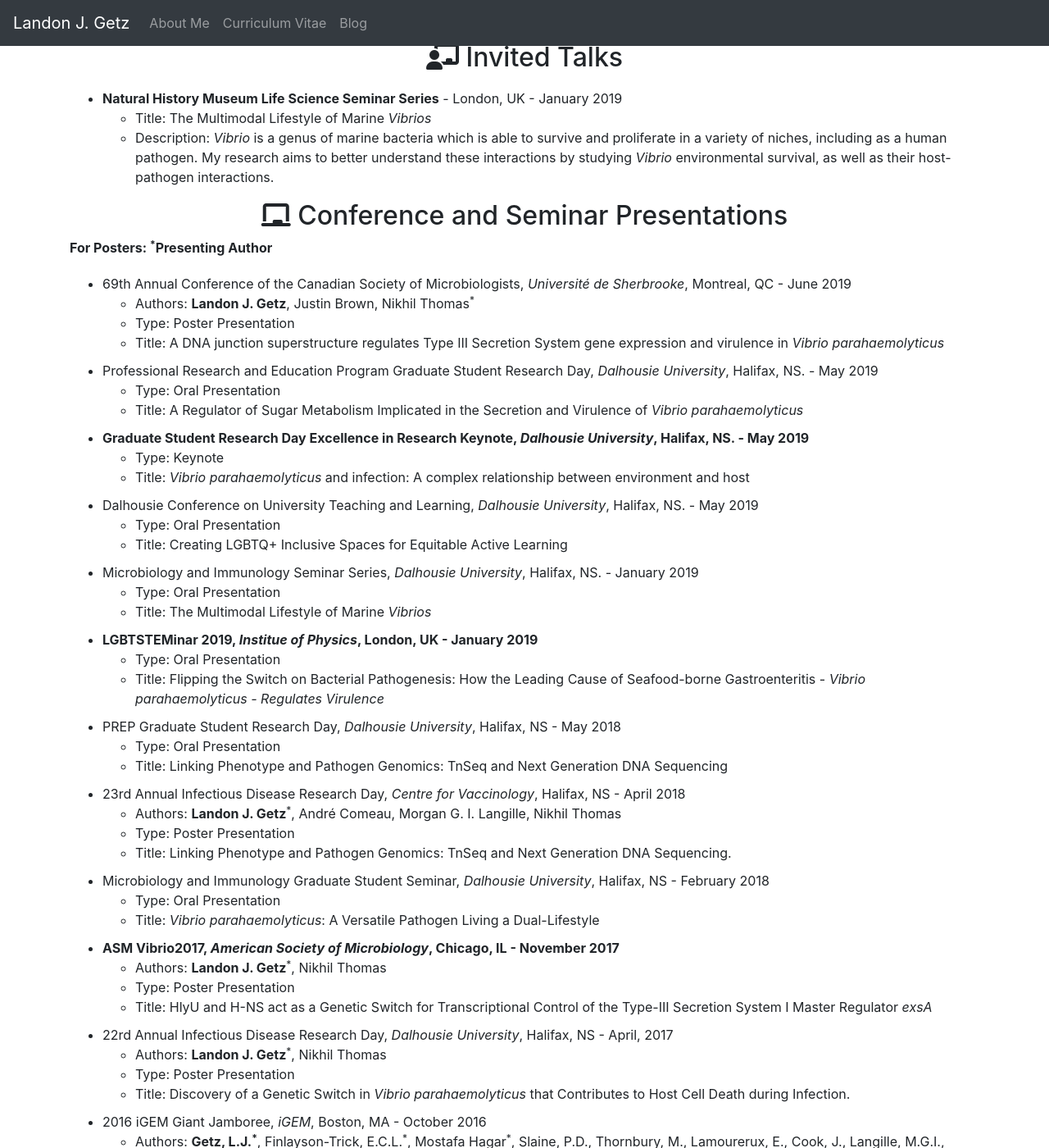
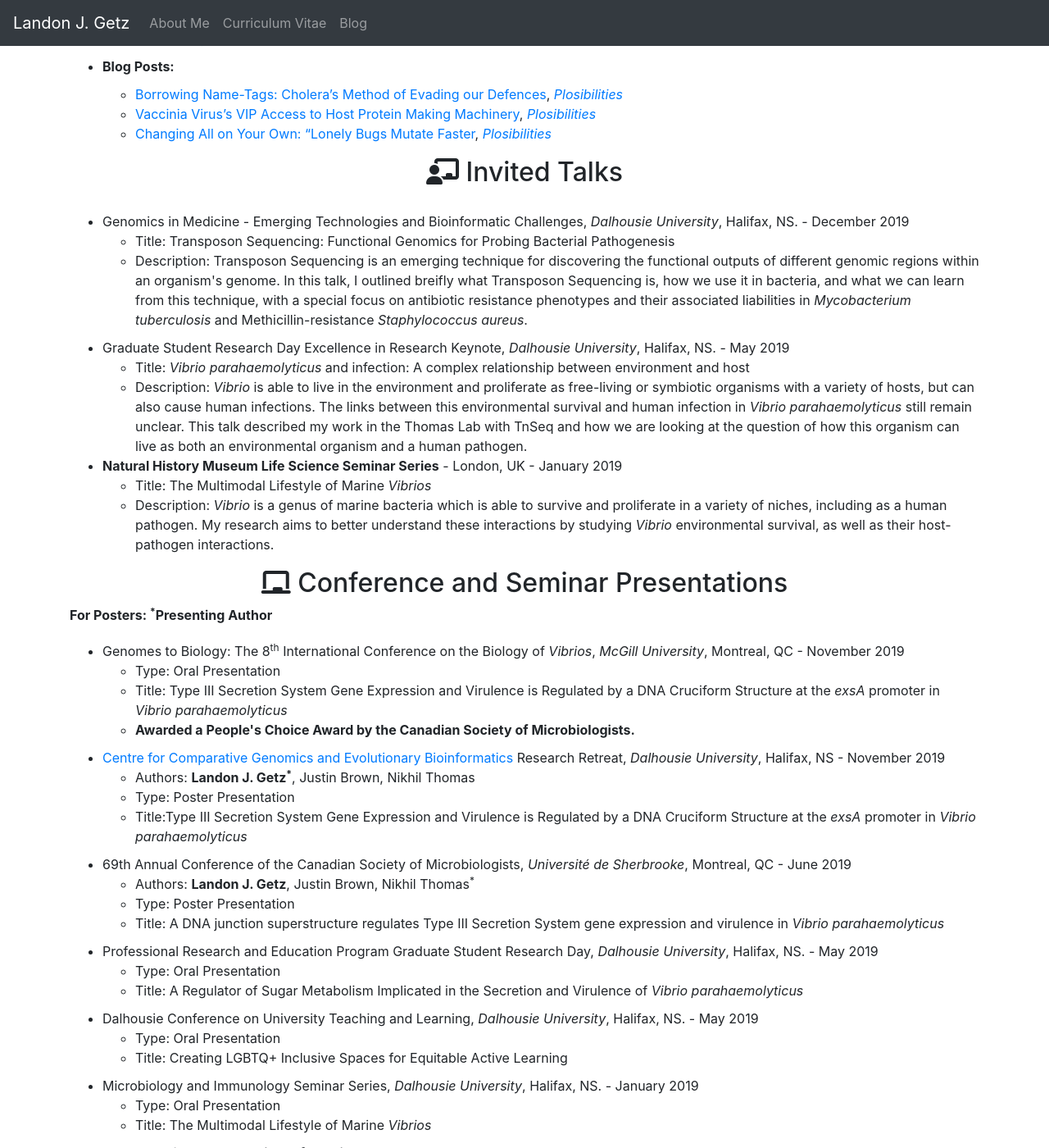
Before and after one commit to LandonGetz/OldCVWebsite, a Jekyll site: the page built from index.md, in a window 1280 px wide and 1400 px high, scrolled down 3837 px. Shown: the whole window at 82% size. Built offline with Jekyll 4.4.1, drawn with Linux system fonts in a browser that asks for light colours; nearby versions of some CDN libraries; some of the changed text lies outside the part shown.

Commit message:
Updated CV with Oct, Nov, Dec Line Items

```diff
--- a/_layouts/default.html
+++ b/_layouts/default.html
@@ -93,7 +93,7 @@ function myFunction() {
           <div class="col-sm" id="about">
 <h1><hr><b>About Me</b><hr></h1>
     <h4><a href="http://www.vanier.gc.ca/en/home-accueil.html" target="_blank">Vanier Scholar</a> & <a href="http://www.killamlaureates.ca/" target="_blank">Killam Laureate</a></h4>
-              <h4>Landon Getz a Ph.D. candidate studying <i>Vibrio parahaemolyticus</i> environmental survival and host-pathogen interactions in the Thomas lab at Dalhousie University. Landon is also an award-winning post-secondary educator, with significant experience teaching undergraduate biology, microbiology, and chemistry courses.</h4>
+              <h4>Landon Getz is a Ph.D. candidate studying <i>Vibrio parahaemolyticus</i> environmental survival and host-pathogen interactions in the Thomas lab at Dalhousie University. Landon is also an award-winning post-secondary educator, with significant experience teaching undergraduate biology, microbiology, and chemistry courses. Landon is an LGBTQ+ advocate and has worked to enhance the equity, diveristy, and inclusion of Science, Technology, Engineering, and Mathematics (STEM) through <a href="www.qatcanstem.ca" target="_blank">Queer Atlantic Canadian STEM</a>.</h4>
 <div class="col-sm" id="contactbuttondiv" style="display: grid;">
     <p id="contactbuttons"><span id="icon" class="fas fa-paper-plane"></span> Email:<a href="mailto:landon.getz@dal.ca"> landon.getz@dal.ca</a></p>
     <p id="contactbuttons"><i id="icon" class="fab fa-twitter-square fa-1x" aria-hidden="true"></i> Twitter: <a target="_blank" href="http://twitter.com/landongetz">@landongetz</a></p>
--- a/index.md
+++ b/index.md
@@ -62,9 +63,9 @@ scroll: true
                         <h3><b>Communication:</b></h3>
                         <ul id="skillssublist">
                             <li>Clear and Effective Writing.</li>
-                            <li>Presentations.</li>
+                            <li>Presentation Skills (Powerpoint and Keynote).</li>
                             <li>Public Speaking.</li>
-                            <li>Extensive Teaching Skills.</li>
+                            <li>Extensive Teaching Experience.</li>
                         </ul>
                     </div>
                 </div>
@@ -154,6 +155,8 @@ scroll: true
             </li>
             <li id="list"><b>Abstracts: </b>
                 <ul id="sublist">
+                    <li><b>Getz, L.J.</b>, Brown, J., Thomas, N.A. (2019). Type III Secretion System Gene Expression and Virulence is Regulated by
+                        a DNA Cruciform Structure at the exsA promoter in <i>Vibrio parahaemolyticus</i>, Genomes to Biology: the 8<sup>th</sup> International Conference on the Biology of <i>Vibrios</i>, <i>McGill University</i>, Montreal, QC. - November 2019</li>
                     <li><b>Getz, L.J.</b>, Brown, J., Thomas, N.A. (2019). <a href="/documents/csm-2019-full_program.pdf" target="_blank">A DNA junction superstructure regulates Type III Secretion System gene expression and virulence in <i>Vibrio parahaemolyticus</i></a>, The 69th Annual Conference of the Canadian Society of  Microbiologists, <i>Université de Sherbrooke</i>, Sherbrooke, QC. - June 2019</li>
                     <li><b>Getz, L.J.</b>, Thomas, N.A. (2018). <a href="https://lgbtstem.wordpress.com/lgbt-steminar-2019/" target="_blank">Flipping the Switch on Bacterial Pathogenesis: How the Leading Cause of Seafood-borne Gastroenteritis - <i>Vibrio parahaemolyticus</i> - Regulates Virulence</a>, LGBTSTEMinar 2019, <i>Institute of Physics</i>, London, UK. - January 2019</li>
                     <li><b>Getz, L.J.</b>, Comeau, A., Langille, M.G.I., Thomas, N.A. (2018). Linking Phenotype and Pathogen Genomics: Tn-Seq and Next Generation DNA Sequencing, PREP Graduate Student Research Day, <i>Dalhousie University</i>, Halifax, NS. - May 2018</li>
@@ -173,6 +176,17 @@ scroll: true
         </ul>
         <h2><i class="fas fa-chalkboard-teacher" aria-hidden="true"></i> Invited Talks</h2>
         <ul id="list">
+            <li id="sublist">Genomics in Medicine - Emerging Technologies and Bioinformatic Challenges, <i>Dalhousie University</i>, Halifax, NS. - December 2019</li>
+                <ul>
+                    <li>Title: Transposon Sequencing: Functional Genomics for Probing Bacterial Pathogenesis</li>
+                    <li>Description: Transposon Sequencing is an emerging technique for discovering the functional outputs of different genomic regions within an organism's genome. In this talk, I outlined breifly what Transposon Sequencing is, how we use it in bacteria, and what we can learn from this technique, with a special focus on antibiotic resistance phenotypes and their associated liabilities in <i>Mycobacterium tuberculosis</i> and Methicillin-resistance <i>Staphylococcus aureus</i>.</li>
+                </ul>
+            <li id="sublist">Graduate Student Research Day Excellence in Research Keynote, <i>Dalhousie University</i>, Halifax, NS. - May 2019
+                <ul>
+                    <li>Title: <i>Vibrio parahaemolyticus</i> and infection: A complex relationship between environment and host</li>
+                    <li>Description: <i>Vibrio</i> is able to live in the environment and proliferate as free-living or symbiotic organisms with a variety of hosts, but can also cause human infections. The links between this environmental survival and human infection in <i>Vibrio parahaemolyticus</i> still remain unclear. This talk described my work in the Thomas Lab with TnSeq and how we are looking at the question of how this organism can live as both an environmental organism and a human pathogen.</li>
+                </ul>
+            </li>
             <li><b>Natural History Museum Life Science Seminar Series</b> - London, UK - January 2019
                 <ul>
                     <li>Title: The Multimodal Lifestyle of Marine <i>Vibrios</i></li>
@@ -183,6 +197,18 @@ scroll: true
         <h2><span class="fas fa-chalkboard" aria-hidden="true"></span> Conference and Seminar Presentations</h2>
         <b>For Posters: <sup>*</sup>Presenting Author</b>
         <ul id="list">
+            <li id="sublist">Genomes to Biology: The 8<sup>th</sup> International Conference on the Biology of <i>Vibrios</i>, <i>McGill University</i>, Montreal, QC - November 2019</li>
+                <ul>
+                    <li>Type: Oral Presentation</li>
+                    <li>Title: Type III Secretion System Gene Expression and Virulence is Regulated by a DNA Cruciform Structure at the <i>exsA</i> promoter in <i>Vibrio parahaemolyticus</i></li>
+                    <li><b>Awarded a People's Choice Award by the Canadian Society of Microbiologists.</b></li>
+                </ul>
+              <li id="sublist"><a href="cgeb.dal.ca" target="_blank">Centre for Comparative Genomics and Evolutionary Bioinformatics</a> Research Retreat, <i>Dalhousie University</i>, Halifax, NS - November 2019</li>
+                <ul>
+                    <li>Authors: <b>Landon J. Getz<sup>*</sup></b>, Justin Brown, Nikhil Thomas</li>
+                    <li>Type: Poster Presentation</li>
+                    <li>Title:Type III Secretion System Gene Expression and Virulence is Regulated by a DNA Cruciform Structure at the <i>exsA</i> promoter in <i>Vibrio parahaemolyticus</i></li>
+                </ul>
             <li id="sublist">69th Annual Conference of the Canadian Society of Microbiologists, <i>Université de Sherbrooke</i>, Montreal, QC - June 2019</li>
                 <ul>
                     <li>Authors: <b>Landon J. Getz</b>, Justin Brown, Nikhil Thomas<sup>*</sup></li>
@@ -193,12 +219,6 @@ scroll: true
                 <ul>
                     <li>Type: Oral Presentation</li>
                     <li>Title: A Regulator of Sugar Metabolism Implicated in the Secretion and Virulence of <i>Vibrio parahaemolyticus</i></li>
-                </ul>
-            </li>
-            <li id="sublist"><b>Graduate Student Research Day Excellence in Research Keynote, <i>Dalhousie University</i>, Halifax, NS. - May 2019</b>
-                <ul>
-                    <li>Type: Keynote</li>
-                    <li>Title: <i>Vibrio parahaemolyticus</i> and infection: A complex relationship between environment and host</li>
                 </ul>
             </li>
             <li id="sublist">Dalhousie Conference on University Teaching and Learning, <i>Dalhousie University</i>, Halifax, NS. - May 2019
@@ -325,6 +345,7 @@ scroll: true
         </ul>
         <h2><span class="fa fa-flask" aria-hidden="hidden"></span> Knowledge Translation</h2>
         <ul id="list">
+            <li id="list"><b>The National Post - <a href="https://nationalpost.com/health/breakthrough-or-a-threat-research-on-genetics-of-same-sex-behaviour-ignites-ethical-debate" target="_blank">Breakthrough or a threat? Research on genetics of same-sex behaviour ignites ethical debate</a></b></li>
             <li id="list"><b><a href="https://www.cbc.ca/listen/shows/information-morning-ns/" target="_blank">CBC Nova Scotia's Information Morning Radio Show </a> - <i>On the Moratorium on Germline Genome Editing</i> with Portia Clarke, live in studio.</b></li>
             <ul id="sublist">
                 <li>Discussed the 2019 call for moratorium on germline genome editing and the need for <i>Slow CRISPR Science</i></li>
@@ -350,6 +371,7 @@ scroll: true
         </ul>
         <h2><span class="fas fa-medal" aria-hidden="true"></span> Awards:</h2>
         <ul id="list">
+            <li>People's Choice Award for the Canadian Society of Microbiologists Student Oral Presentation Competition at the 8<sup>th</sup> Internation Conference on the Biology of <i>Vibrios</i> - $200 CAN Award</li>
             <li>2019 President's Graduate Student Teaching Assistant Award - $500 CAN Award</li>
             <li>2019 Professional Research and Education Program (PREP) Graduate Student Research Day Platform Presentation Award - $200 CAN Award</li>
             <li>2019 Faculty of Medicine Excellence in Research Award - $1000 CAN Award</li>
@@ -450,6 +472,9 @@ scroll: true
         </ul>
         <h2><span class="fa fa-newspaper-o" aria-hidden="true"></span> Media</h2>
         <ul id="list">
+            <li id="list"><a href="https://nationalpost.com/" target="_blank">The National Post</a>. <a href="https://nationalpost.com/health/breakthrough-or-a-threat-research-on-genetics-of-same-sex-behaviour-ignites-ethical-debate" target="_blank">Breakthrough or a threat? Research on genetics of same-sex behaviour ignites ethical debate</a>. December 6th, 2019.</li>
+            <li id="list"><a href="https://www.halifaxtoday.ca/" target="_blank">HalifaxToday.ca</a>. <a href="https://www.halifaxtoday.ca/local-news/halifax-based-group-building-queer-community-in-stem-fields-1879636" target="_blank">Halifax-based group building queer community in STEM fields</a>. November 24th, 2019.</li>
+            <li id="list"><a href="https://www.news957.com/sms/" target="_blank">The Sheldon McLeod Show</a>. QAtCanSTEM and Being a Queer Scientist. November 22nd, 2019.</li>
             <li id="list"><a href="https://www.dal.ca/news.html" target="_blank">Dal News</a>. <a href="https://www.dal.ca/news/2019/07/25/pride-in-stem.html" target="_blank">PRIDE IN STEM</a>. July 25th, 2019.</li>
             <li id="list"><a href="https://www.dal.ca/news.html" target="_blank">Dal News</a>. <a href="https://www.dal.ca/news/2019/06/19/teachers-who-inspire--meet-this-year-s-recipients-of-dal-s-unive.html">TEACHERS WHO INSPIRE: MEET THIS YEAR'S RECIPIENTS OF DAL'S UNIVERSITY‑WIDE TEACHING AWARDS</a>. June 20th, 2019.</li>
             <li id="list">Current Exchange: A blog by CSHL Meetings and Courses.<a href="https://currentexchange.cshl.edu/blog/2019/6/visitor-of-the-week-125?fbclid=IwAR3FM8pRgKXKHuReEVRQCwT7Z5_r-G4YqzwdcPHwCms6yii3BAA8l1_zxrA"> Visitor of the Week: Landon Getz.</a> June 14th, 2019</li>
```
Also changed, not shown: other parts of index.md (+4 -3 lines), Gemfile.lock.
